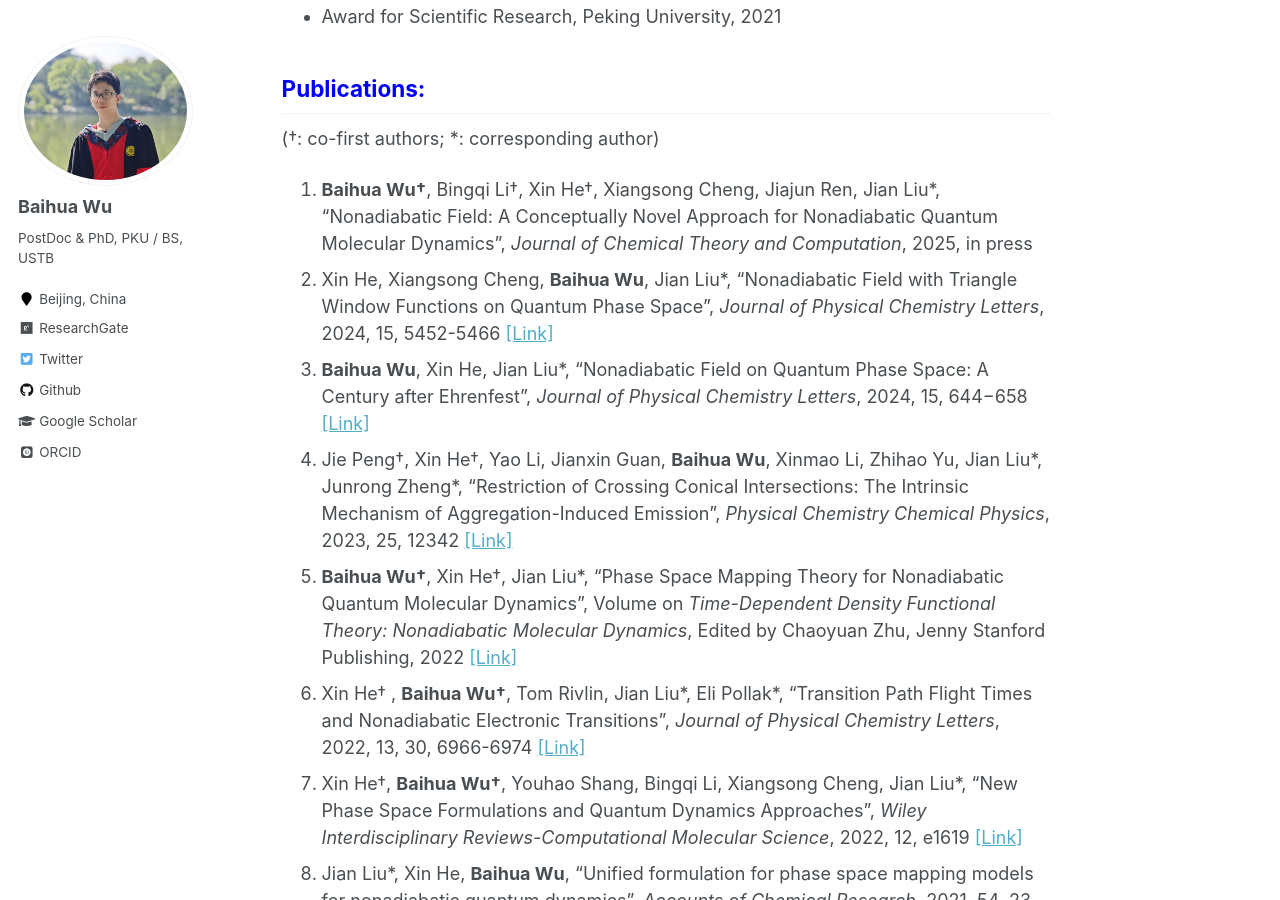
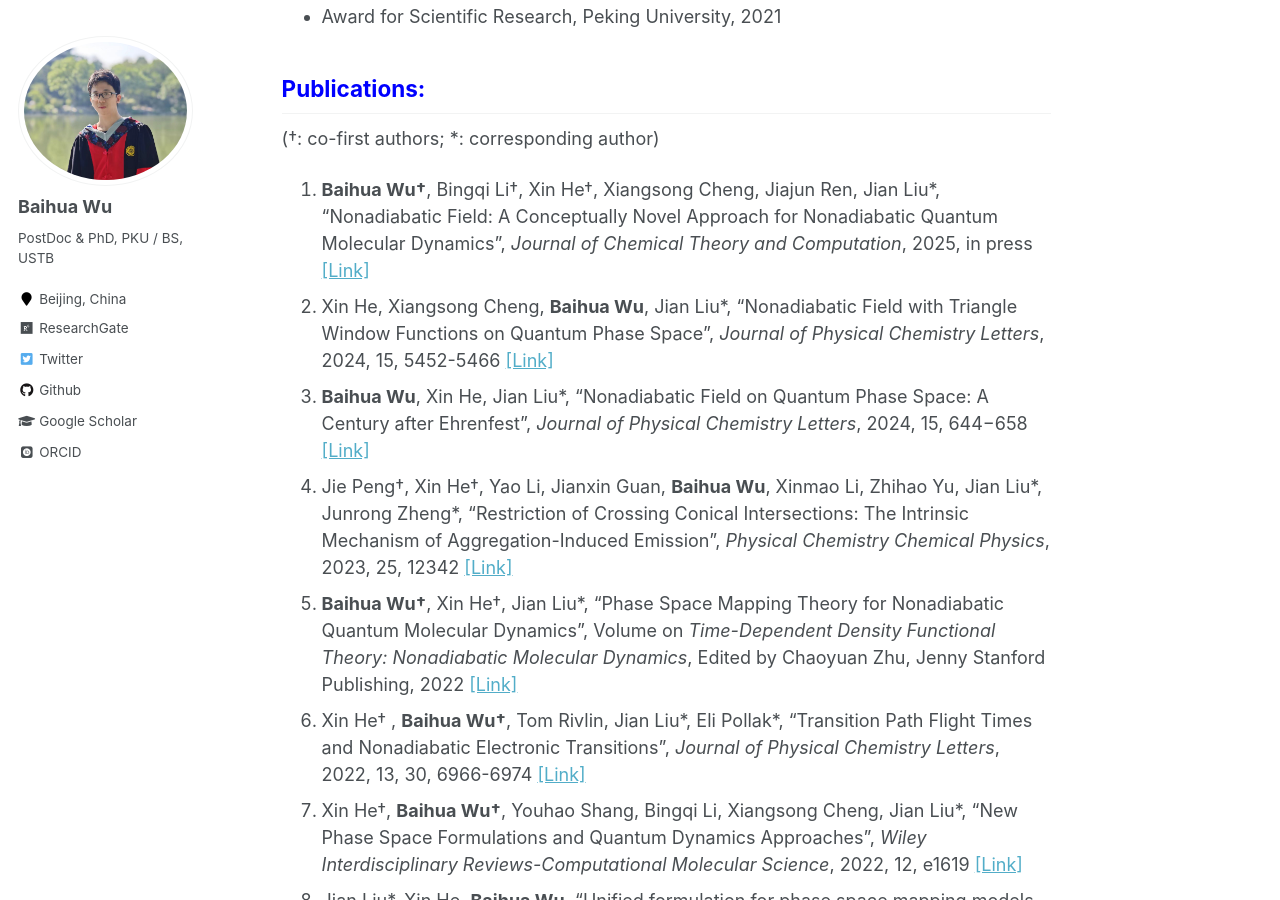
Before and after one commit to wubaihua/wubaihua.github.io, a Jekyll site: the page built from _pages/about.md, in a window 1280 px wide and 900 px high, scrolled down 1956 px. Built offline with Jekyll 4.4.1, drawn with Linux system fonts in a browser that asks for light colours; some web fonts are replaced.

Commit message:
2025-4-7-1

```diff
--- a/_pages/about.md
+++ b/_pages/about.md
@@ -97,7 +97,7 @@ Email: wubaihua[AT]pku.edu.cn;   wubaihua19[AT]gmail.com
 ## <font color=Blue>Publications:</font>
 
 (†: co-first authors; \*: corresponding author)
-10. **Baihua Wu†**, Bingqi Li†, Xin He†, Xiangsong Cheng, Jiajun Ren, Jian Liu\*, "Nonadiabatic Field: A Conceptually Novel Approach for Nonadiabatic Quantum Molecular Dynamics", *Journal of Chemical Theory and Computation*, 2025, in press
+10. **Baihua Wu†**, Bingqi Li†, Xin He†, Xiangsong Cheng, Jiajun Ren, Jian Liu\*, "Nonadiabatic Field: A Conceptually Novel Approach for Nonadiabatic Quantum Molecular Dynamics", *Journal of Chemical Theory and Computation*, 2025, in press [[Link]](https://doi.org/10.1021/acs.jctc.5c00181)
 9.  Xin He, Xiangsong Cheng, **Baihua Wu**, Jian Liu\*, "Nonadiabatic Field with Triangle Window Functions on Quantum Phase Space", *Journal of Physical Chemistry Letters*, 2024, 15, 5452-5466 [[Link]](https://doi.org/10.1021/acs.jpclett.4c00793)
 8. **Baihua Wu**, Xin He, Jian Liu\*, "Nonadiabatic Field on Quantum Phase Space: A Century after Ehrenfest", *Journal of Physical Chemistry Letters*, 2024, 15, 644−658 [[Link]](https://doi.org/10.1021/acs.jpclett.3c03385)
 7. Jie Peng†, Xin He†, Yao Li, Jianxin Guan, **Baihua Wu**, Xinmao Li, Zhihao Yu, Jian Liu\*, Junrong Zheng\*, "Restriction of Crossing Conical Intersections: The Intrinsic Mechanism of Aggregation-Induced Emission", *Physical Chemistry Chemical Physics*, 2023, 25, 12342 [[Link]](https://doi.org/10.1039/d2cp05256c)
```
